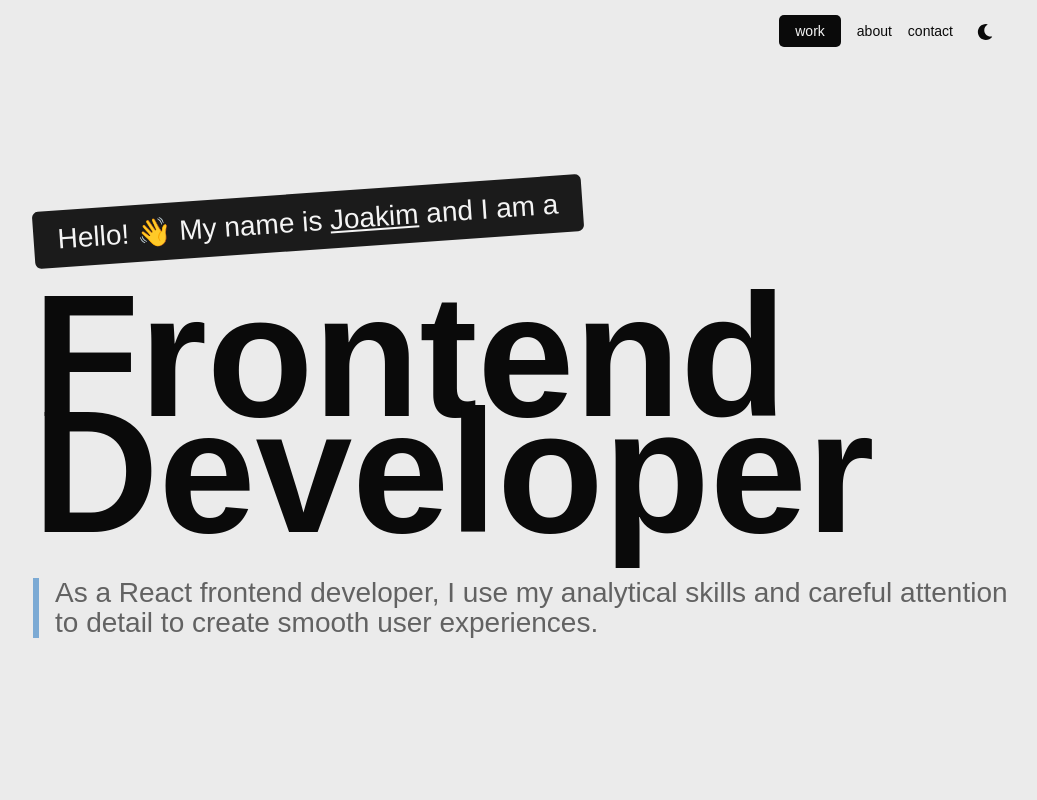
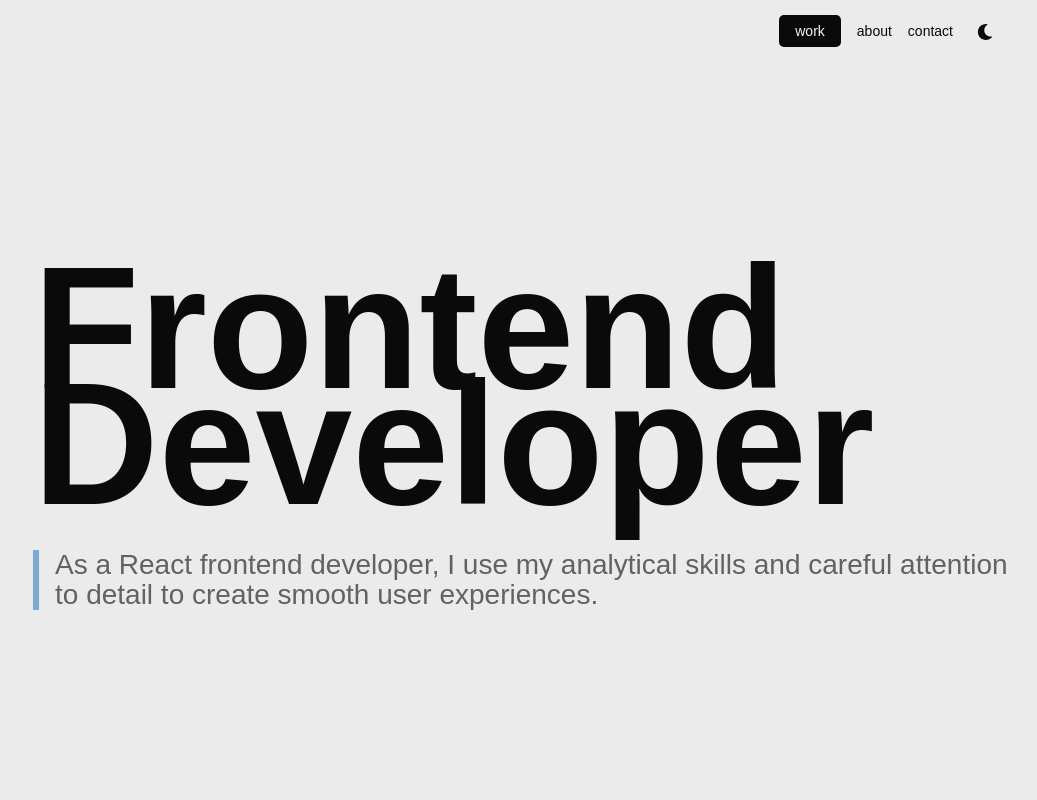
Before and after one commit to devjoppe/mi-cv-update, a React (Vite) app: page / in a window 1280 px wide. Shown: the top 800 px of the page, without its empty margins (111-1148 px from the left). Built offline with nearby package versions, Linux system fonts and the light colour scheme; a web font is replaced by a local one.

Commit message:
commented out hello and welcome...

```diff
--- a/src/pages/StartPage/StartPage.tsx
+++ b/src/pages/StartPage/StartPage.tsx
@@ -10,14 +10,20 @@ import UseSection from "./UseSection.tsx";
 // Redux - Change light - useDispatch for changing value, useSelector for accessing.
 import {useDispatch} from "react-redux";
 import {changeLight} from "../../features/isLight.ts"; // Redux feature to change light
+// import {isModeRootStateInt} from "../../features/isMode.ts";
+
+// Background images for the top section
+// import darkBg from '../../assets/images/jotto-background-smoke-dark.webp'
+// import lightBg from '../../assets/images/jotto-background-smoke-light.webp'
 
 // React
 import {useEffect} from "react";
-import {Link} from "react-router-dom";
+// import {Link} from "react-router-dom";
 
 const StartPage = () => {
 
     const dispatch = useDispatch()
+    // const themeState = useSelector((state:isModeRootStateInt) => state.isMode.mode)
 
     useEffect(() => {
         dispatch(changeLight(false))
@@ -25,11 +31,11 @@ const StartPage = () => {
 
     return(
         <>
-            <section className="dark-shade top-section">
+            <section className="dark-shade top-section" >
                 <div className="section-content-wrapper" data-aos="zoom-out" data-aos-duration="1500">
                     {start && start.filter(item => item.id === 1).map(data  => (
                         <div key={data.id}>
-                            <span className="welcome-text">Hello! 👋 My name is <Link to={'/about'}>Joakim</Link> and I am a</span>
+                            { /* <span className="welcome-text">Hello! 👋 My name is <Link to={'/about'}>Joakim</Link> and I am a</span> */}
                             <h1>{data.title}</h1>
                             <span className="subtitle">
                                 {data.kicker}
```
